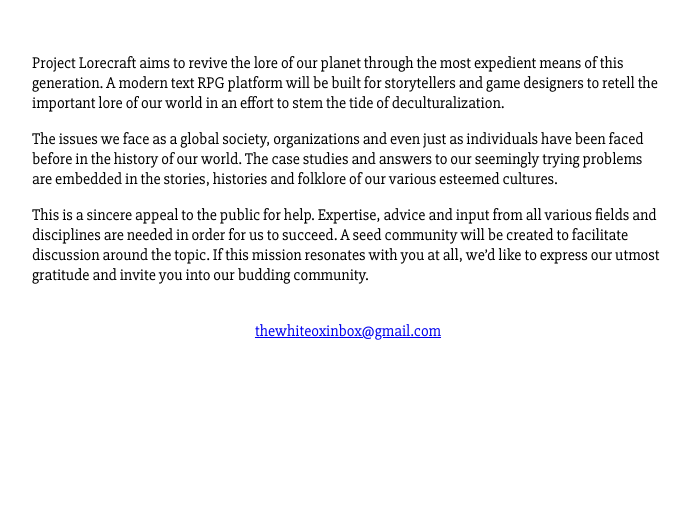
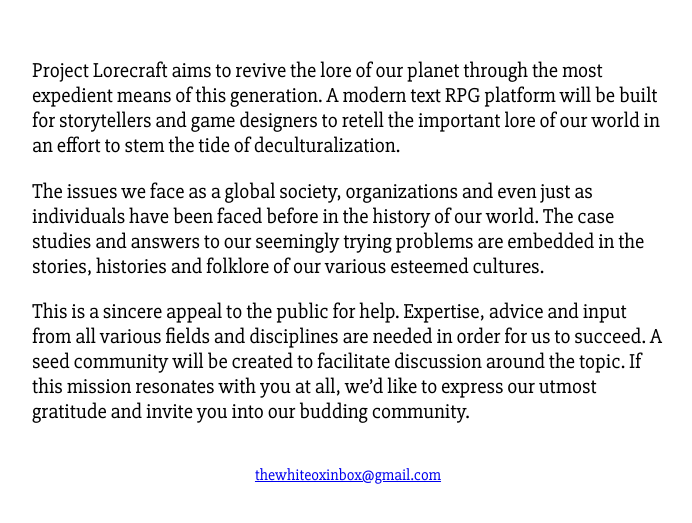
Before and after one commit to lorecrafting/lore_landing, a website: page public/index.html in a window 1280 px wide. Shown: the part 257-780 px from the top of the page, without its empty margins (292-984 px from the left). Drawn offline with Linux system fonts and the light colour scheme.

Commit message:
Tweak font size`

```diff
--- a/public/index.html
+++ b/public/index.html
@@ -24,11 +24,13 @@
         <img id="logo" align="middle"src="treelogo.jpg" alt="Tree Logo">
       <br>
       <br>
-        <p>Project Lorecraft aims to revive the lore of our planet through the most expedient means of this generation.  A modern text RPG platform will be built for storytellers and game designers to retell the important lore of our world in an effort to stem the tide of deculturalization.</p>
+        <div id="body">
+          <p>Project Lorecraft aims to revive the lore of our planet through the most expedient means of this generation.  A modern text RPG platform will be built for storytellers and game designers to retell the important lore of our world in an effort to stem the tide of deculturalization.</p>
 
-        <p>The issues we face as a global society, organizations and even just as individuals have been faced before in the history of our world.  The case studies and answers to our seemingly trying problems are embedded in the stories, histories and folklore of our various esteemed cultures.</p>
+          <p>The issues we face as a global society, organizations and even just as individuals have been faced before in the history of our world.  The case studies and answers to our seemingly trying problems are embedded in the stories, histories and folklore of our various esteemed cultures.</p>
 
-        <p>This is a sincere appeal to the public for help.  Expertise, advice and input from all various fields and disciplines are needed in order for us to succeed.  A seed community will be created to facilitate discussion around the topic.  If this mission resonates with you at all, we’d like to express our utmost gratitude and invite you into our budding community.</p>
+          <p>This is a sincere appeal to the public for help.  Expertise, advice and input from all various fields and disciplines are needed in order for us to succeed.  A seed community will be created to facilitate discussion around the topic.  If this mission resonates with you at all, we’d like to express our utmost gratitude and invite you into our budding community.</p>
+        </div>
 
       <br>
         <center><a id="email" href="mailto:thewhiteoxinbox@gmail.com">thewhiteoxinbox@gmail.com</a></center>
--- a/public/style.css
+++ b/public/style.css
@@ -20,6 +20,10 @@ h1 {
 	font-family: 'Noto Serif', serif;
 }
 
+#body {
+	font-size: 130%;
+}
+
 #email {
 	text-align: center;
 }
```
